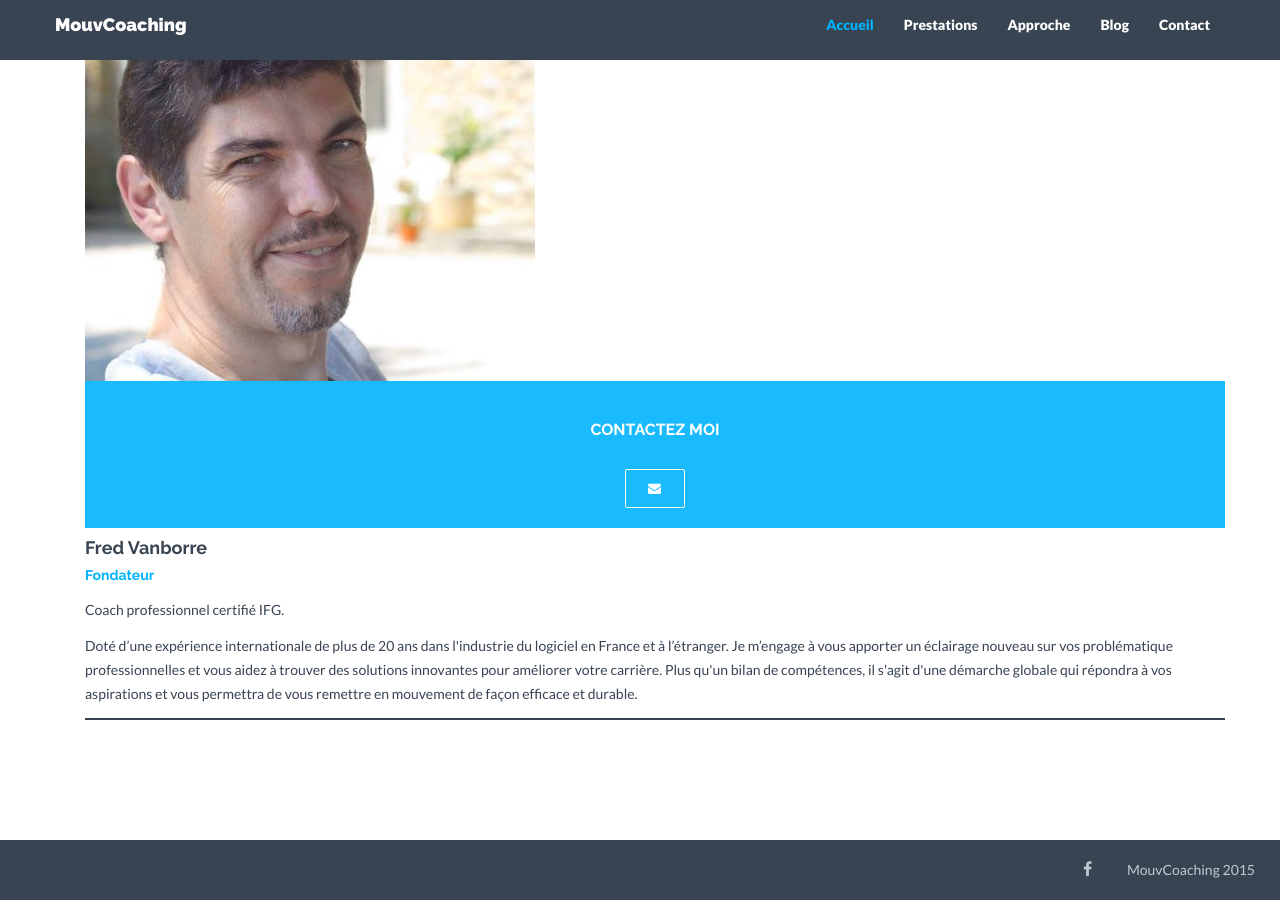
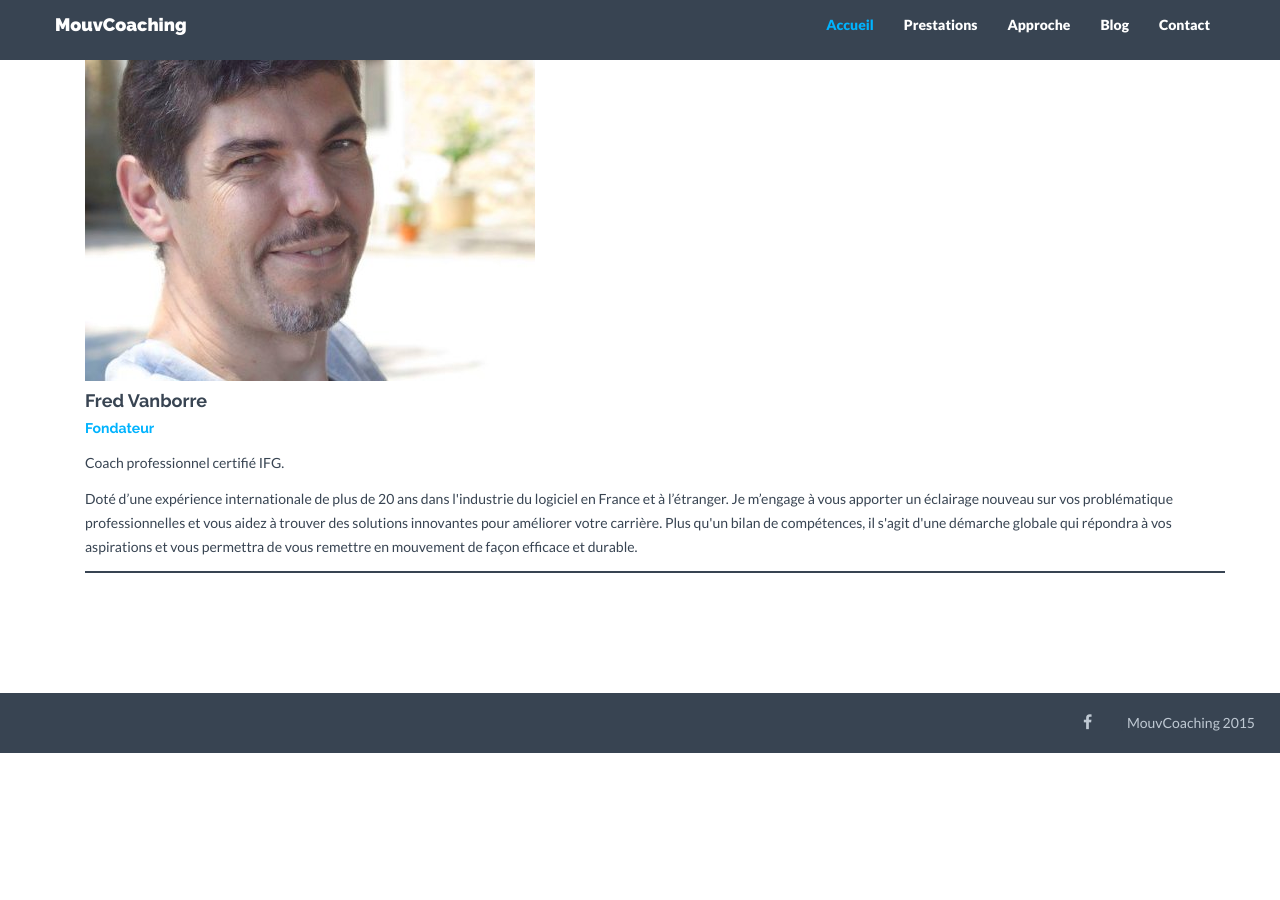
Before and after one commit to mouvcoaching/mouvcoaching.github.io, a Jekyll site: the page built from about/index.html, in a window 1280 px wide and 900 px high, scrolled down 609 px. Built offline with Jekyll 4.4.1, drawn with Linux system fonts in a browser that asks for light colours; nearby versions of some CDN libraries; library files that are not in the unit come from our copies; comment, search, counter and statistics services are not loaded; after the commit the page ends 1362 px from its top, so only the background shows below that.

Commit message:
Remove animation

```diff
--- a/about/index.html
+++ b/about/index.html
@@ -47,13 +47,6 @@ layout: page
 
 				<div class="he-wrap tpl6">
 						<img src="{{ site.baseurl }}/assets/img/fvan.jpg" class="img-responsive">
-						<div class="he-view">
-							<div class="bg a0" data-animate="fadeIn">
-	                            <h3 class="a1" data-animate="fadeInDown">Contactez moi</h3>
-	                            <a href="mailto:contact@mouvcoaching.com" class="dmbutton a2" data-animate="fadeInUp"><i class="fa fa-envelope"></i></a>
-	                    	</div><!-- he bg -->
-						</div><!-- he view -->
-
 				</div><!-- he wrap -->
 
 				<h4>Fred Vanborre</h4>
```
